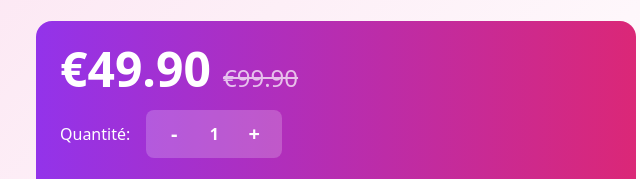
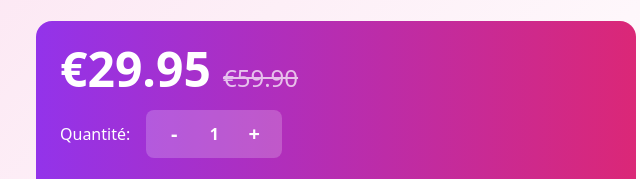
Before and after one commit to benainimehdi-ctrl/silvra-landing, a plain HTML site: page index.html in a window 1280 px wide. Shown: the part 530-709 px from the top of the page, 628-1268 px from the left. Drawn offline with nearby package versions, Linux system fonts and the light colour scheme.

Commit message:
Update index.html

```diff
--- a/index.html
+++ b/index.html
@@ -102,8 +102,8 @@
                 <!-- Price & CTA -->
                 <div class="bg-gradient-to-r from-purple-600 to-pink-600 rounded-2xl p-6 text-white">
                     <div class="flex items-baseline gap-3 mb-4">
-                        <span class="text-5xl font-bold">€49.90</span>
-                        <span class="text-2xl line-through opacity-70">€99.90</span>
+                        <span class="text-5xl font-bold">€29.95</span>
+                        <span class="text-2xl line-through opacity-70">€59.90</span>
                     </div>
 
                     <div class="flex items-center gap-4 mb-6">
@@ -120,7 +120,7 @@
                     </div>
 
                     <button onclick="addToCart()" class="w-full bg-white text-purple-600 font-bold py-4 rounded-xl hover:shadow-xl transition transform hover:scale-105">
-                        Ajouter au panier - €<span id="total-price">49.90</span>
+                        Ajouter au panier - €<span id="total-price">29.95</span>
                     </button>
                 </div>
 
```
